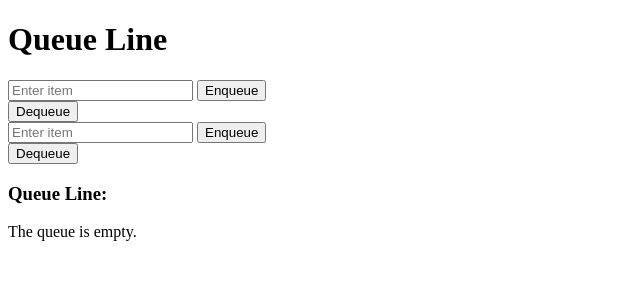
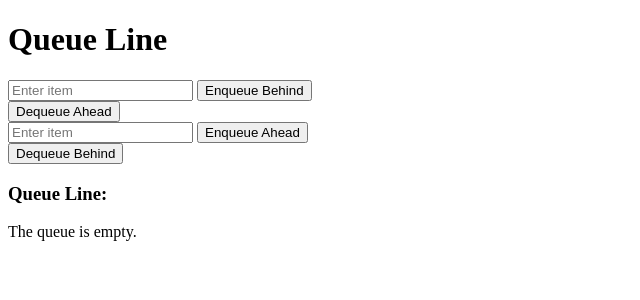
Before and after one commit to We-Do-Not-Belong-In-This-Organization/wdnbits_portfolio, a Flask app: page /DEqueue in a window 1280 px wide. Shown: the top 300 px of the page, without its empty margins (0-640 px from the left). Run offline with Flask 3, Linux system fonts and the light colour scheme.

Commit message:
semi final dequeue, backend and html

```diff
--- a/templates/dequeue.html
+++ b/templates/dequeue.html
@@ -12,26 +12,26 @@
 
     <form action="/enqueue_left" method="post">
         <input type="text" name="user_enqueue" placeholder="Enter item" required>
-        <button type="submit">Enqueue</button>
+        <button type="submit">Enqueue Behind</button>
     </form>
 
     <form action="/dequeue_right" method="post">
-        <button type="submit">Dequeue</button>
+        <button type="submit">Dequeue Ahead</button>
     </form>
 
     <form action="/enqueue_head" method="post">
         <input type="text" name="user_enqueue" placeholder="Enter item" required>
-        <button type="submit">Enqueue</button>
+        <button type="submit">Enqueue Ahead</button>
     </form>
 
     <form action="/dequeue_tail" method="post">
-        <button type="submit">Dequeue</button>
+        <button type="submit">Dequeue Behind</button>
     </form>
 
     <div class="queue_line">
         <h3>Queue Line:</h3>
-        {% if queue %}
-            {% for item in queue %}
+        {% if dequeue_line %}
+            {% for item in dequeue_line %}
                 <div class="item">{{ item }}</div>
             {% endfor %}
         {% else %}
```
